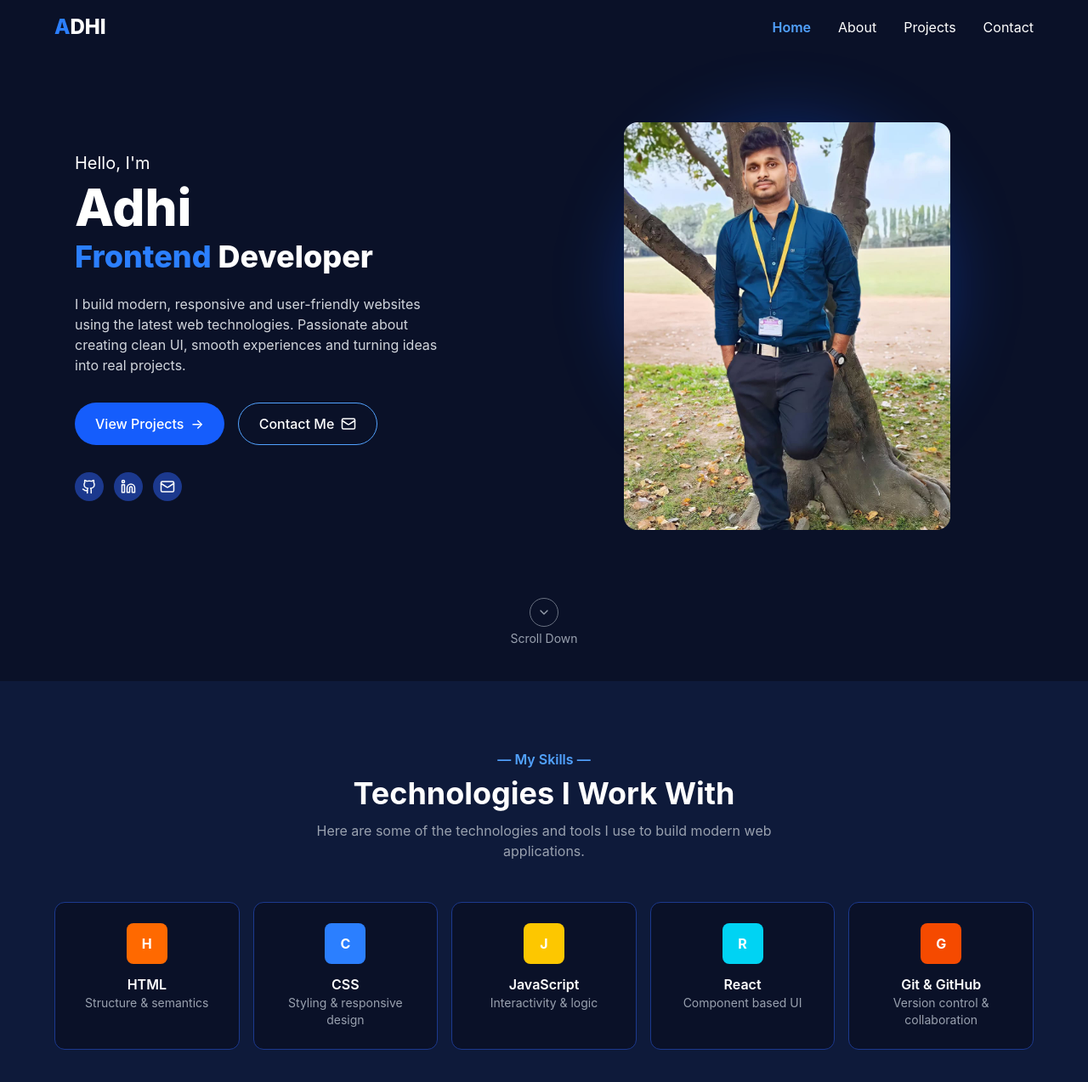
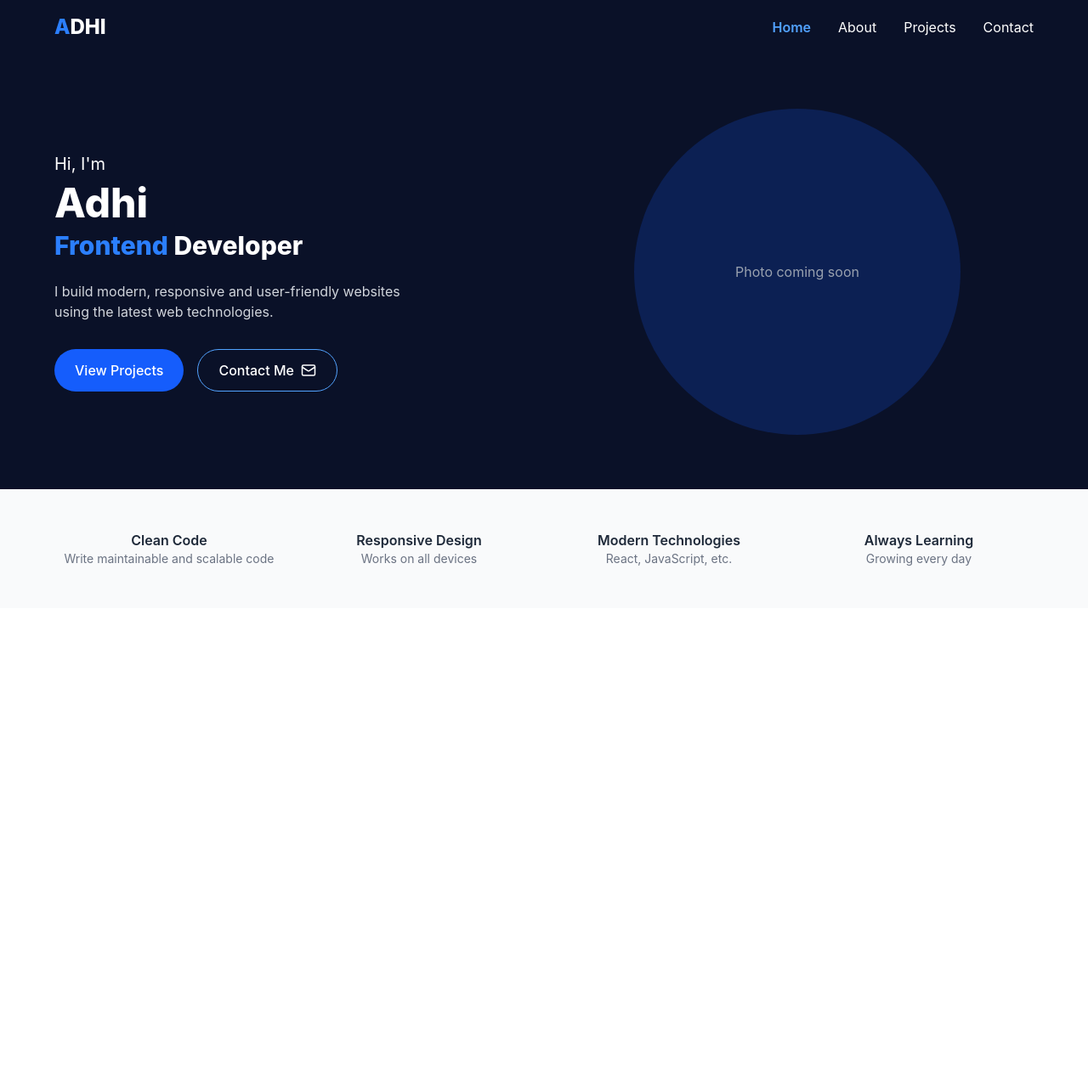
Before and after one commit to adinarayananellore1-wq/my-portfolio, a React (Vite) app: page / in a window 1280 px wide. Shown: the top 1274 px of the page at 85% size. After the commit the page ends 800 px from the top, so only its background shows below. Built offline with nearby package versions, Linux system fonts and the light colour scheme.

Commit message:
Remove profile photo temporarily to fix build errors

```diff
--- a/src/pages/About.jsx
+++ b/src/pages/About.jsx
@@ -1,11 +1,71 @@
 function About() {
+  const skills = ['HTML', 'CSS', 'JavaScript', 'React', 'Git & GitHub']
+  const interests = ['Web Development', 'Problem Solving', 'Travel & Exploration', 'Photography']
+
   return (
-    <div className="max-w-2xl mx-auto text-center mt-24 px-4">
-      <h1 className="text-3xl font-bold mb-4">About Me</h1>
-      <p className="text-gray-600">
-        I'm a beginner learning frontend development with React. This is my
-        portfolio project where I'm practicing what I learn.
-      </p>
+    <div className="bg-gray-50 min-h-screen py-16 px-6">
+      <div className="max-w-6xl mx-auto grid md:grid-cols-3 gap-10 mb-12">
+        <div className="md:col-span-2">
+          <p className="text-blue-600 font-semibold mb-2">About Me</p>
+          <h1 className="text-3xl font-bold text-gray-900">I'm Adhi</h1>
+          <h2 className="text-xl text-blue-600 font-semibold mb-4">Frontend Developer</h2>
+          <p className="text-gray-600 mb-6">
+            I am a passionate Frontend Developer with a strong interest in
+            building creative and interactive web applications. I love
+            learning new technologies and turning ideas into real projects.
+          </p>
+
+          <ul className="text-gray-700 space-y-2 mb-6">
+            <li><strong>Name:</strong> Adhi</li>
+            <li><strong>Location:</strong> Hyderabad, India</li>
+            <li><strong>Email:</strong> youremail@example.com</li>
+            <li><strong>Education:</strong> B.E./B.Tech</li>
+          </ul>
+
+          <button className="border border-blue-600 text-blue-600 px-5 py-2 rounded-lg font-medium hover:bg-blue-50 transition">
+            Download Resume
+          </button>
+        </div>
+
+        <div className="w-full h-64 bg-gray-200 rounded-2xl flex items-center justify-center text-gray-400">
+          Photo coming soon
+        </div>
+      </div>
+
+      <div className="max-w-6xl mx-auto grid md:grid-cols-2 gap-10">
+        <div>
+          <h3 className="text-lg font-semibold mb-3">Education</h3>
+          <div className="bg-white p-4 rounded-lg shadow-sm mb-3">
+            <p className="font-medium">B.E./B.Tech</p>
+            <p className="text-sm text-gray-500">Your College Name, City</p>
+          </div>
+        </div>
+
+        <div>
+          <h3 className="text-lg font-semibold mb-3">Interests</h3>
+          <ul className="text-gray-700 space-y-2">
+            {interests.map(function (item) {
+              return <li key={item}>- {item}</li>
+            })}
+          </ul>
+        </div>
+      </div>
+
+      <div className="max-w-6xl mx-auto mt-12">
+        <h3 className="text-lg font-semibold mb-4">Skills</h3>
+        <div className="flex flex-wrap gap-3">
+          {skills.map(function (skill) {
+            return (
+              <span
+                key={skill}
+                className="bg-white border border-gray-200 px-4 py-2 rounded-lg text-sm font-medium shadow-sm"
+              >
+                {skill}
+              </span>
+            )
+          })}
+        </div>
+      </div>
     </div>
   )
 }
--- a/src/pages/Home.jsx
+++ b/src/pages/Home.jsx
@@ -1,107 +1,64 @@
 import { Link } from 'react-router-dom'
-import { Github, Linkedin, Mail, ChevronDown } from 'lucide-react'
-import profileImg from '../assets/profile.jpg'
+import { Mail } from 'lucide-react'
 
 function Home() {
-  const skills = [
-    { name: 'HTML', desc: 'Structure & semantics', color: 'bg-orange-500' },
-    { name: 'CSS', desc: 'Styling & responsive design', color: 'bg-blue-500' },
-    { name: 'JavaScript', desc: 'Interactivity & logic', color: 'bg-yellow-400' },
-    { name: 'React', desc: 'Component based UI', color: 'bg-cyan-400' },
-    { name: 'Git & GitHub', desc: 'Version control & collaboration', color: 'bg-orange-600' },
+  const features = [
+    { title: 'Clean Code', desc: 'Write maintainable and scalable code' },
+    { title: 'Responsive Design', desc: 'Works on all devices' },
+    { title: 'Modern Technologies', desc: 'React, JavaScript, etc.' },
+    { title: 'Always Learning', desc: 'Growing every day' },
   ]
 
   return (
-    <div className="bg-[#0a1128]">
-      {/* HERO SECTION */}
-      <section className="relative max-w-6xl mx-auto px-6 py-20 grid md:grid-cols-2 items-center gap-10">
-        {/* Left: text */}
     <div>
-          <p className="text-white text-xl mb-2">Hello, I'm</p>
-          <h1 className="text-5xl md:text-6xl font-extrabold text-white mb-2">Adhi</h1>
-          <h2 className="text-3xl md:text-4xl font-extrabold mb-6">
+      <section className="bg-[#0a1128] px-6 py-16">
+        <div className="max-w-6xl mx-auto grid md:grid-cols-2 items-center gap-10">
+          <div>
+            <p className="text-white text-xl mb-2">Hi, I'm</p>
+            <h1 className="text-5xl font-extrabold text-white mb-2">Adhi</h1>
+            <h2 className="text-3xl font-extrabold mb-6">
               <span className="text-blue-500">Frontend</span>{' '}
               <span className="text-white">Developer</span>
             </h2>
             <p className="text-gray-300 max-w-md mb-8">
               I build modern, responsive and user-friendly websites using the
-            latest web technologies. Passionate about creating clean UI,
-            smooth experiences and turning ideas into real projects.
+              latest web technologies.
             </p>
-
-          <div className="flex flex-wrap gap-4 mb-8">
+            <div className="flex flex-wrap gap-4">
               <Link
                 to="/projects"
                 className="flex items-center gap-2 bg-blue-600 text-white px-6 py-3 rounded-full font-medium hover:bg-blue-700 transition"
               >
-              View Projects <span>→</span>
+                View Projects
               </Link>
               <Link
                 to="/contact"
                 className="flex items-center gap-2 border border-blue-400 text-white px-6 py-3 rounded-full font-medium hover:bg-blue-950 transition"
               >
-              Contact Me <Mail size={18} />
+                Contact Me
+                <Mail size={18} />
               </Link>
-          </div>
-
-          {/* Social icons */}
-          <div className="flex gap-3">
-            <a href="#" target="_blank" rel="noreferrer" className="bg-blue-900 hover:bg-blue-700 p-2 rounded-full transition">
-              <Github size={18} className="text-white" />
-            </a>
-            <a href="#" target="_blank" rel="noreferrer" className="bg-blue-900 hover:bg-blue-700 p-2 rounded-full transition">
-              <Linkedin size={18} className="text-white" />
-            </a>
-            <a href="mailto:youremail@example.com" className="bg-blue-900 hover:bg-blue-700 p-2 rounded-full transition">
-              <Mail size={18} className="text-white" />
-            </a>
             </div>
           </div>
 
-        {/* Right: image */}
           <div className="relative flex justify-center">
-          <div className="absolute w-72 h-72 md:w-96 md:h-96 bg-blue-600/30 rounded-full blur-2xl"></div>
-          <img
-            src={profileImg}
-            alt="Adhi"
-            className="relative z-10 w-72 md:w-96 rounded-2xl object-cover"
-          />
+            <div className="w-72 h-72 md:w-96 md:h-96 bg-blue-600/20 rounded-full flex items-center justify-center text-gray-400">
+              Photo coming soon
+            </div>
+          </div>
         </div>
       </section>
 
-      {/* Scroll down */}
-      <div className="flex flex-col items-center text-gray-400 pb-10">
-        <div className="border border-gray-500 rounded-full p-2 mb-1">
-          <ChevronDown size={16} />
+      <section className="bg-gray-50 py-12 px-6">
+        <div className="max-w-6xl mx-auto grid grid-cols-2 md:grid-cols-4 gap-6 text-center">
+          {features.map(function (f) {
+            return (
+              <div key={f.title}>
+                <h3 className="font-semibold text-gray-800">{f.title}</h3>
+                <p className="text-gray-500 text-sm">{f.desc}</p>
               </div>
-        <span className="text-sm">Scroll Down</span>
-      </div>
-
-      {/* SKILLS SECTION */}
-      <section className="bg-[#0e1a3a] py-20 px-6">
-        <div className="text-center mb-12">
-          <p className="text-blue-400 font-semibold mb-2">— My Skills —</p>
-          <h2 className="text-3xl md:text-4xl font-bold text-white mb-3">
-            Technologies I Work With
-          </h2>
-          <p className="text-gray-400 max-w-xl mx-auto">
-            Here are some of the technologies and tools I use to build modern web applications.
-          </p>
-        </div>
-
-        <div className="max-w-6xl mx-auto grid grid-cols-2 md:grid-cols-5 gap-4">
-          {skills.map((skill) => (
-            <div
-              key={skill.name}
-              className="bg-[#0a1128] border border-blue-900 rounded-xl p-6 text-center hover:border-blue-500 transition"
-            >
-              <div className={`w-12 h-12 mx-auto mb-3 rounded-lg ${skill.color} flex items-center justify-center text-white font-bold`}>
-                {skill.name[0]}
-              </div>
-              <h3 className="text-white font-semibold">{skill.name}</h3>
-              <p className="text-gray-400 text-sm">{skill.desc}</p>
-            </div>
-          ))}
+            )
+          })}
         </div>
       </section>
     </div>
```
Lines whose indentation alone changed are shown as unchanged.
